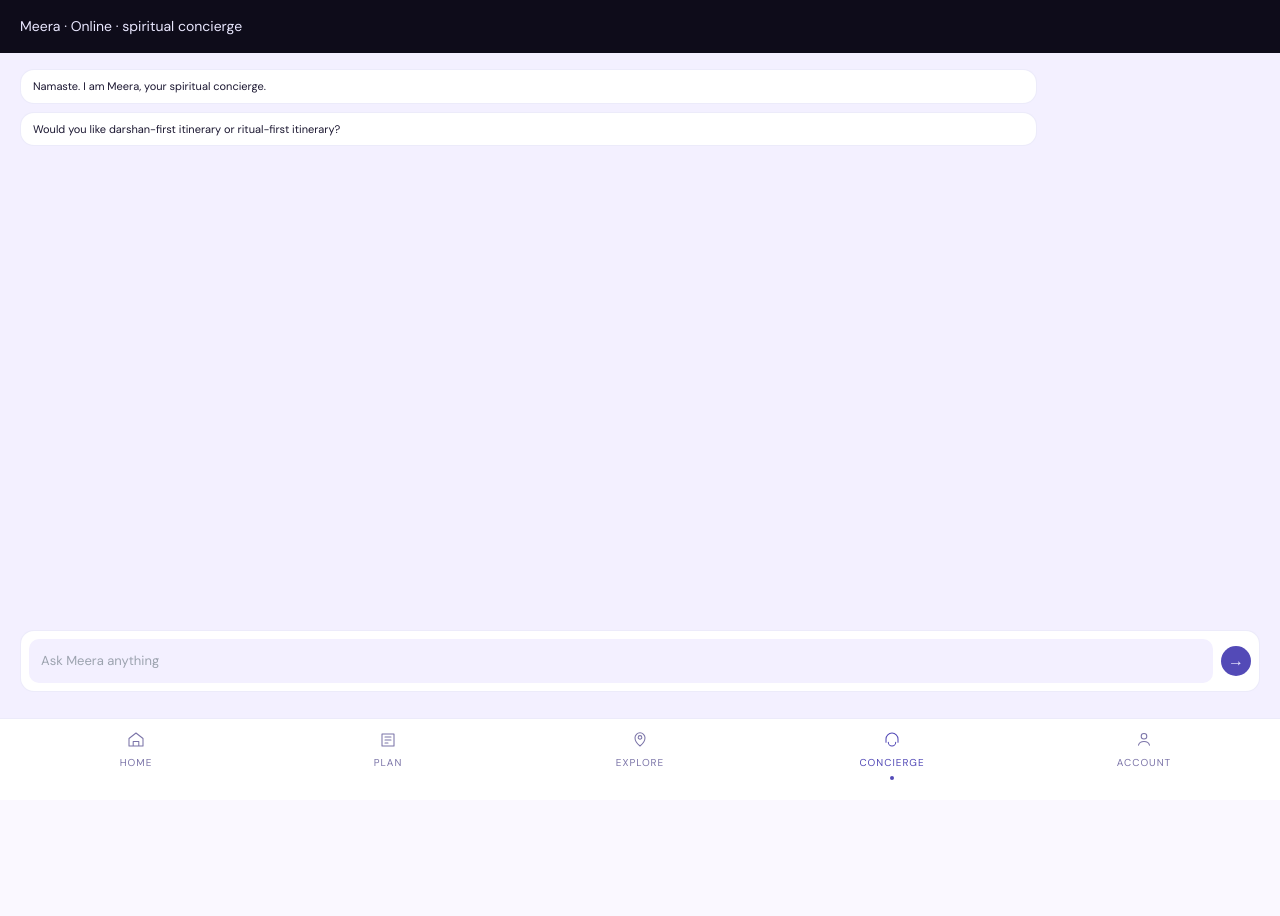
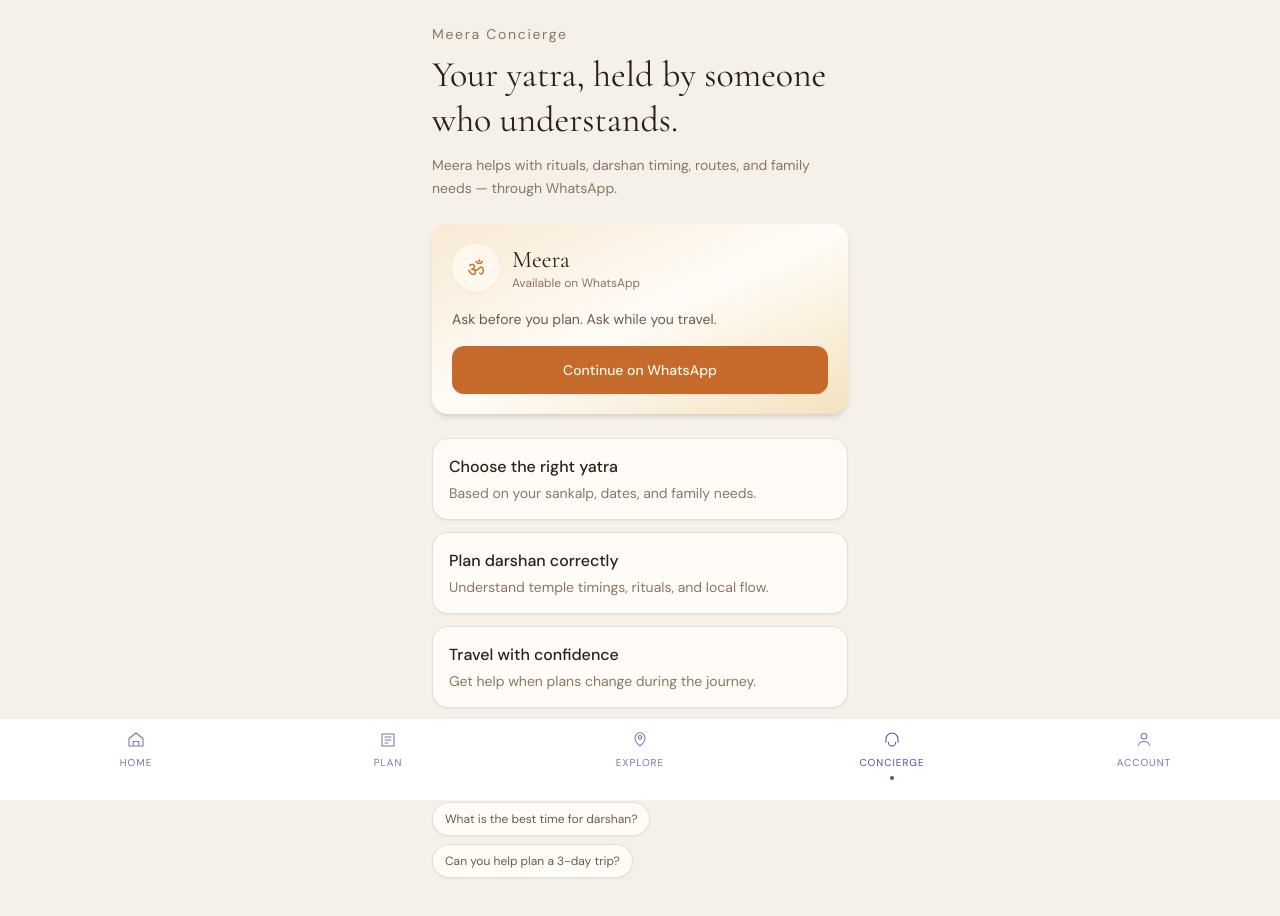
Before and after one commit to Aayush2307/yaatri, a Next.js app: page /concierge in a window 1280 px wide. Shown: the top 916 px of the page. Before the commit the page ends 800 px from the top, so only its background shows below. Built offline with nearby package versions, Linux system fonts and the light colour scheme; sample sign-in values are in the browser's storage.

Commit message:
feat: redesign concierge as whatsapp-first guidance experience

```diff
--- a/app/(app)/concierge/page.tsx
+++ b/app/(app)/concierge/page.tsx
@@ -1,45 +1,88 @@
 'use client';
 
-import { useState } from 'react';
 import { BottomNav } from '@/components/layout/BottomNav';
 
-const seed = [
-  { sender: 'concierge', body: 'Namaste. I am Meera, your spiritual concierge.' },
-  { sender: 'concierge', body: 'Would you like darshan-first itinerary or ritual-first itinerary?' },
+const fallbackNumber = '910000000000';
+const defaultPrompt = 'Namaste Meera, I need help planning my yatra';
+
+const promptChips = [
+  'Which yatra is right for my family?',
+  'What is the best time for darshan?',
+  'Can you help plan a 3-day trip?',
 ];
 
+function buildWhatsAppLink(message: string) {
+  const configuredNumber = process.env.NEXT_PUBLIC_CONCIERGE_WHATSAPP?.replace(/\D/g, '') || fallbackNumber;
+  return `https://wa.me/${configuredNumber}?text=${encodeURIComponent(message)}`;
+}
+
 export default function ConciergePage() {
-  const [messages, setMessages] = useState(seed);
-  const [text, setText] = useState('');
+  const primaryWhatsAppHref = buildWhatsAppLink(defaultPrompt);
 
   return (
-    <main className="flex min-h-screen flex-col bg-bg-surface pb-24">
-      <header className="bg-indigo-deepest px-5 py-4 text-star-white">
-        <p className="text-[14px]">Meera · Online · spiritual concierge</p>
-      </header>
-      <div className="flex-1 space-y-2 px-5 py-4">
-        {messages.map((m, idx) => (
-          <div key={`${m.body}-${idx}`} className={`max-w-[82%] rounded-card border-[0.5px] px-3 py-2 text-[11px] ${m.sender === 'concierge' ? 'border-divider bg-white text-text-dark' : 'ml-auto border-indigo-primary bg-indigo-primary text-star-white'}`}>
-            {m.body}
+    <main className="min-h-screen bg-[#F5F0E8] pb-24 text-[#2B2119]">
+      <div className="mx-auto max-w-md px-4 pt-6">
+        <section>
+          <p className="text-sm tracking-[0.12em] text-[#8A7665]">Meera Concierge</p>
+          <h1 className="pt-2 font-serif text-4xl leading-tight">Your yatra, held by someone who understands.</h1>
+          <p className="pt-3 text-sm leading-relaxed text-[#8A7665]">
+            Meera helps with rituals, darshan timing, routes, and family needs — through WhatsApp.
+          </p>
+        </section>
+
+        <section className="mt-6 rounded-2xl bg-gradient-to-br from-[#F8E9D3] via-[#FFFCF7] to-[#F4E2BF] p-5 shadow-md">
+          <div className="flex items-center gap-3">
+            <div className="flex h-12 w-12 items-center justify-center rounded-full bg-[#FFF8EE] text-xl text-[#C66A2B] shadow-sm">ॐ</div>
+            <div>
+              <p className="font-serif text-2xl leading-tight">Meera</p>
+              <p className="text-xs text-[#8A7665]">Available on WhatsApp</p>
+            </div>
           </div>
-        ))}
+          <p className="pt-4 text-sm leading-relaxed text-[#6F5946]">Ask before you plan. Ask while you travel.</p>
+
+          <a
+            href={primaryWhatsAppHref}
+            target="_blank"
+            rel="noopener noreferrer"
+            className="mt-4 inline-flex min-h-[48px] w-full items-center justify-center rounded-xl bg-[#C66A2B] px-4 text-sm font-medium text-[#FFF8EE] shadow-sm"
+          >
+            Continue on WhatsApp
+          </a>
+        </section>
+
+        <section className="mt-6 space-y-3">
+          <div className="rounded-2xl border border-[rgba(43,33,25,0.12)] bg-[#FFFCF7] p-4 shadow-sm">
+            <p className="font-medium">Choose the right yatra</p>
+            <p className="pt-1 text-sm text-[#8A7665]">Based on your sankalp, dates, and family needs.</p>
+          </div>
+          <div className="rounded-2xl border border-[rgba(43,33,25,0.12)] bg-[#FFFCF7] p-4 shadow-sm">
+            <p className="font-medium">Plan darshan correctly</p>
+            <p className="pt-1 text-sm text-[#8A7665]">Understand temple timings, rituals, and local flow.</p>
+          </div>
+          <div className="rounded-2xl border border-[rgba(43,33,25,0.12)] bg-[#FFFCF7] p-4 shadow-sm">
+            <p className="font-medium">Travel with confidence</p>
+            <p className="pt-1 text-sm text-[#8A7665]">Get help when plans change during the journey.</p>
+          </div>
+        </section>
+
+        <section className="mt-6">
+          <p className="text-xs uppercase tracking-[0.12em] text-[#8A7665]">Suggested prompts</p>
+          <div className="mt-3 flex flex-wrap gap-2">
+            {promptChips.map((prompt) => (
+              <a
+                key={prompt}
+                href={buildWhatsAppLink(prompt)}
+                target="_blank"
+                rel="noopener noreferrer"
+                className="rounded-full border border-[rgba(43,33,25,0.12)] bg-[#FFFCF7] px-3 py-2 text-xs text-[#6F5946] shadow-sm"
+              >
+                {prompt}
+              </a>
+            ))}
+          </div>
+        </section>
       </div>
-      <div className="px-5 pb-3">
-        <div className="flex items-center gap-2 rounded-card border-[0.5px] border-divider bg-white p-2">
-          <input value={text} onChange={(e) => setText(e.target.value)} placeholder="Ask Meera anything" className="min-h-[44px] flex-1 rounded-[10px] bg-bg-surface px-3 text-[13px]" />
-          <button
-            type="button"
-            onClick={() => {
-              if (!text.trim()) return;
-              setMessages((prev) => [...prev, { sender: 'user', body: text }, { sender: 'concierge', body: 'Received. I will refine your itinerary and revert shortly.' }]);
-              setText('');
-            }}
-            className="h-[30px] w-[30px] rounded-full bg-indigo-mid text-star-white"
-          >
-            →
-          </button>
-        </div>
-      </div>
+
       <div className="fixed bottom-0 left-0 right-0"><BottomNav active="concierge" /></div>
     </main>
   );
```
